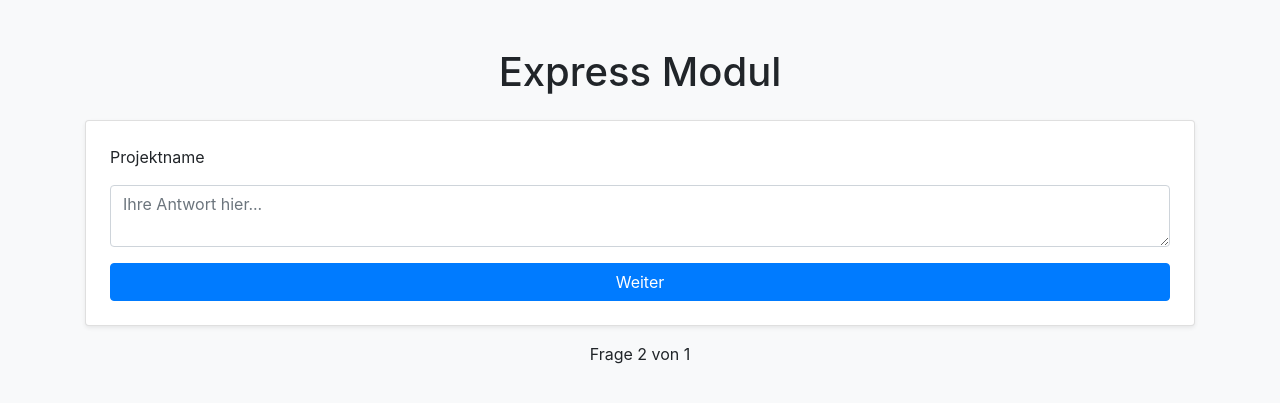
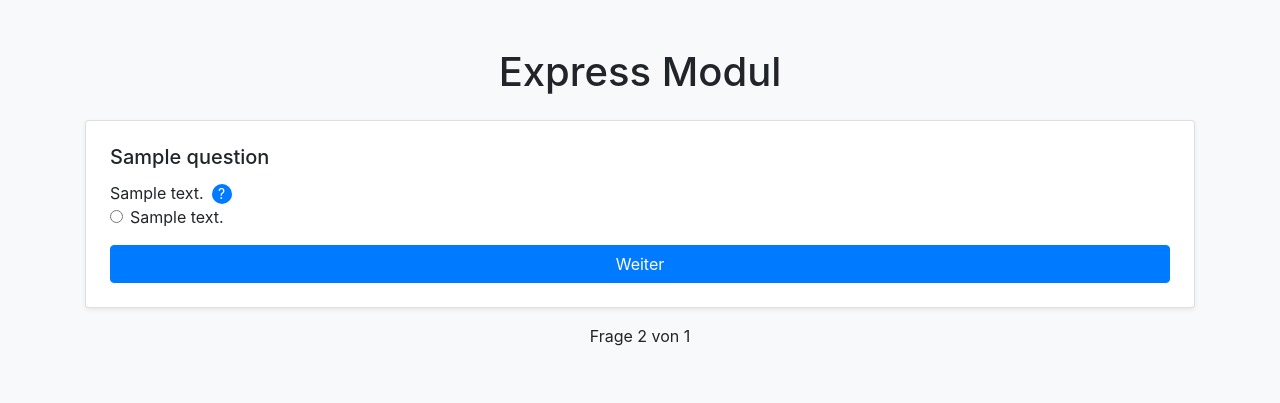
Before and after one commit to iGodmovement/BA, a Flask app: template templates/express_quiz.html in a window 1280 px wide. Shown: the part 57-460 px from the top of the page. Run offline with Flask 3, Linux system fonts and the light colour scheme; tables that the repository leaves empty hold one stand-in row (values such as "Sample post"); the template is opened without the code that fills it: values that come from a table or form of the project are taken from there, most other values are stand-ins (such as "Sample title", 1, 10 or a date in 2020); parts of the project's set-up code (start-up, migrations or seed data) failed here and were passed over; some libraries are stand-ins or nearby versions.

Commit message:
Infotooltips

```diff
--- a/app.py
+++ b/app.py
@@ -39,6 +39,7 @@ class Answer(db.Model):
     question_id = db.Column(db.Integer, db.ForeignKey('question.id'), nullable=False)
     text = db.Column(db.String(200), nullable=True)
     score = db.Column(db.Integer, nullable=True)
+    info_popup = db.Column(db.String(500), nullable=True)
 
 def get_questions(module):
     questions = Question.query.filter_by(module=module).all()
@@ -341,8 +342,8 @@ def populate_database():
     q1 = Question(module="Basic", text="Projektname", info_popup="Geben Sie den Namen Ihres Projekts ein, um es später leichter identifizieren zu können.")
     q2 = Question(module="Basic", text="Standort")
     q3 = Question(module="Basic", text="Wer ist Eigentümer des Gebäudes?")
-    a3_1 = Answer(question=q3, text="Privatperson", score=3)
-    a3_2 = Answer(question=q3, text="Unternehmen", score=4)
+    a3_1 = Answer(question=q3, text="Privatperson", score=3, info_popup="Geben Sie den Namen Ihres Projekts ein, um es später leichter identifizieren zu können.")
+    a3_2 = Answer(question=q3, text="Unternehmen", score=4, info_popup="Geben Sie den Namen Ihres Projekts ein, um es später leichter identifizieren zu können.")
     a3_3 = Answer(question=q3, text="Öffentliche Hand", score=2)
     a3_4 = Answer(question=q3, text="Gesellschaft", score=4)
     a3_5 = Answer(question=q3, text="Sonstiges", score=5)
@@ -365,14 +366,14 @@ def populate_database():
     a6_3 = Answer(question=q6, text="Umnutzung", score=5)
 
     # Express Modul
-    q7 = Question(module="Express", text="Welche Form oder Kontur gleicht dein Gebäude am ehesten?", image="question_7.jpg")
+    q7 = Question(module="Express", text="Welche Form oder Kontur gleicht dein Gebäude am ehesten?", image="question_7.jpg", info_popup="Geben Sie den Namen Ihres Projekts ein, um es später leichter identifizieren zu können.")
     a7_1 = Answer(question=q7, text="Bild 1", score=3)
     a7_2 = Answer(question=q7, text="Bild 2", score=2)
     a7_3 = Answer(question=q7, text="Bild 3", score=1)
     a7_4 = Answer(question=q7, text="Bild 4", score=0)
 
     q8 = Question(module="Express", text="Stammt das Gebäude aus dem Zeitraum zwischen 1950 und 1979 (energetisch schlecht aber strukturell gut geeignet)?")
-    a8_1 = Answer(question=q8, text="Ja (1950-1979)", score=2)
+    a8_1 = Answer(question=q8, text="Ja (1950-1979)", score=2, info_popup="Geben Sie den Namen Ihres Projekts ein, um es später leichter identifizieren zu können.")
     a8_2 = Answer(question=q8, text="Teilweise (1980-1999)", score=1)
     a8_3 = Answer(question=q8, text="Nein (vor 1950 oder nach 2000)", score=0)
 
@@ -402,8 +403,8 @@ def populate_database():
 
 
     # Advanced Modul
-    q14 = Question(module="Advanced", text="Ist die Gebäudeform klar und strukturiert?", subtitle="Gebäudestruktur und Kubatur")
-    a14_1 = Answer(question=q14, text="Ja", score=2)
+    q14 = Question(module="Advanced", text="Ist die Gebäudeform klar und strukturiert?", subtitle="Gebäudestruktur und Kubatur", info_popup="Geben Sie den Namen Ihres Projekts ein, um es später leichter identifizieren zu können.")
+    a14_1 = Answer(question=q14, text="Ja", score=2, info_popup="Geben Sie den Namen Ihres Projekts ein, um es später leichter identifizieren zu können.")
     a14_2 = Answer(question=q14, text="Nein", score=0)
     a14_3 = Answer(question=q14, text="Teilweise", score=1)
 
--- a/templates/basic_quiz.html
+++ b/templates/basic_quiz.html
@@ -84,6 +84,12 @@
                         <div class="form-check">
                             <input type="radio" id="answer_{{ answer.id }}" name="answer" value="{{ answer.id }}" required class="form-check-input">
                             <label for="answer_{{ answer.id }}" class="form-check-label">{{ answer.text }}</label>
+                            {% if answer.info_popup %}
+                <div class="question-tooltip ms-2">
+                    <span class="tooltip-icon">?</span>
+                    <span class="tooltip-text">{{ answer.info_popup }}</span>
+                </div>
+            {% endif %}
                         </div>
                     {% endfor %}
                 </div>
--- a/templates/express_quiz.html
+++ b/templates/express_quiz.html
@@ -45,6 +45,47 @@
             font-size: 14px;
             font-weight: bold;
         }
+        .question-tooltip {
+        position: relative;
+        display: inline-block;
+        margin-left: 8px;
+    }
+
+    .tooltip-icon {
+        display: inline-block;
+        width: 20px;
+        height: 20px;
+        border-radius: 50%;
+        background: #007bff;
+        color: white;
+        text-align: center;
+        font-size: 14px;
+        line-height: 20px;
+        cursor: help;
+    }
+
+    .tooltip-text {
+        visibility: hidden;
+        width: 250px;
+        background-color: #333;
+        color: #fff;
+        text-align: center;
+        border-radius: 4px;
+        padding: 8px;
+        position: absolute;
+        z-index: 1;
+        bottom: 125%;
+        left: 50%;
+        margin-left: -125px;
+        opacity: 0;
+        transition: opacity 0.3s;
+        font-size: 14px;
+    }
+
+    .question-tooltip:hover .tooltip-text {
+        visibility: visible;
+        opacity: 1;
+    }
     </style>
 </head>
 <body class="bg-light">
@@ -63,7 +104,15 @@
             {% if question.subtitle %}
                 <h5 class="card-title">{{ question.subtitle }}</h5>
             {% endif %}
-            <p class="card-text">{{ question.text }}</p>
+            <div class="d-flex align-items-center">
+                <p class="mb-0">{{ question.text }}</p>
+                {% if question.info_popup %}
+                    <div class="question-tooltip">
+                        <span class="tooltip-icon">?</span>
+                        <span class="tooltip-text">{{ question.info_popup }}</span>
+                    </div>
+                {% endif %}
+            </div>
 
             <!-- Bildfrage -->
             {% if question.text == "Welche Form oder Kontur gleicht dein Gebäude am ehesten?" %}
@@ -79,6 +128,12 @@
                                      title="{{ answer.text }}">
                                 <!-- Beschriftung unter dem Bild -->
                                 <span>{{ answer.text }}</span>
+                                {% if answer.info_popup %}
+                <div class="question-tooltip ms-2">
+                    <span class="tooltip-icon">?</span>
+                    <span class="tooltip-text">{{ answer.info_popup }}</span>
+                </div>
+            {% endif %}
                             </label>
                         </div>
                     {% endfor %}
```
Also changed, not shown: templates/advanced_quiz.html (+58 -1 lines).
